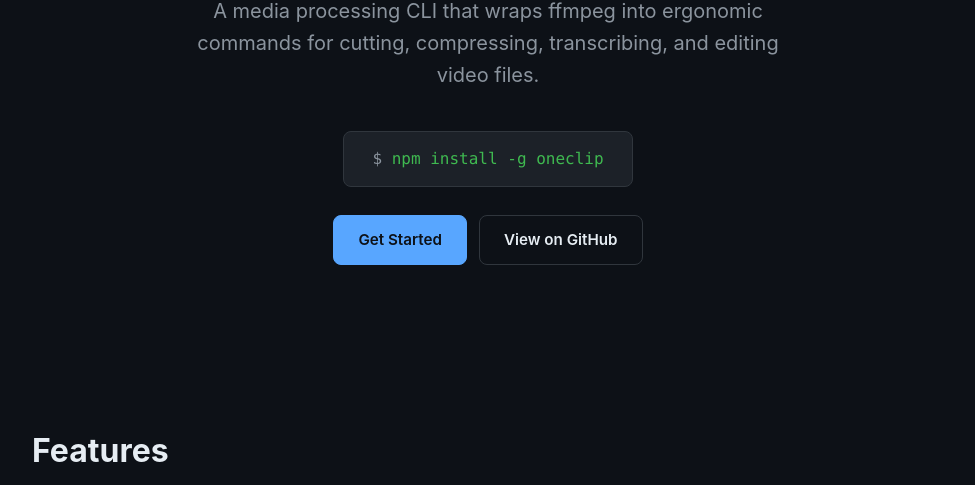
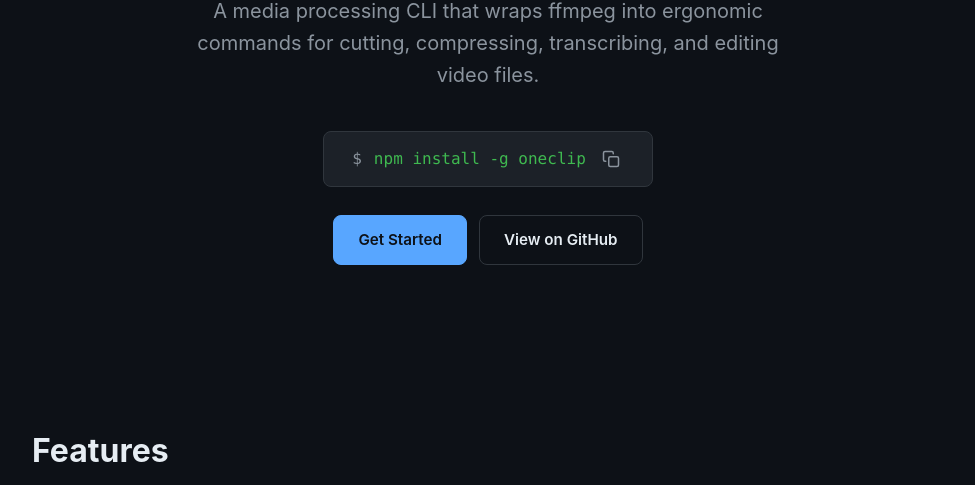
Before and after one commit to Daymannovaes/the-one-clip, a website: page docs/index.html in a window 1280 px wide. Shown: the part 308-793 px from the top of the page, without its empty margins (152-1127 px from the left). Drawn offline with Linux system fonts and the light colour scheme.

Commit message:
copy button

```diff
--- a/docs/index.html
+++ b/docs/index.html
@@ -81,7 +81,9 @@
       margin: 0 auto 40px;
     }
     .hero-install {
-      display: inline-block;
+      display: inline-flex;
+      align-items: center;
+      gap: 12px;
       background: var(--bg-code);
       border: 1px solid var(--border);
       border-radius: 8px;
@@ -92,6 +94,18 @@
       margin-bottom: 28px;
     }
     .hero-install span { color: var(--text-muted); }
+    .copy-btn {
+      background: none;
+      border: none;
+      cursor: pointer;
+      color: var(--text-muted);
+      padding: 4px;
+      display: flex;
+      align-items: center;
+      transition: color 0.15s;
+    }
+    .copy-btn:hover { color: var(--text); }
+    .copy-btn.copied { color: var(--green); }
     .hero-actions { display: flex; gap: 12px; justify-content: center; flex-wrap: wrap; }
     .btn {
       display: inline-flex;
@@ -274,6 +288,15 @@
     <p>A media processing CLI that wraps ffmpeg into ergonomic commands for cutting, compressing, transcribing, and editing video files.</p>
     <div class="hero-install">
       <span>$</span> npm install -g oneclip
+      <button class="copy-btn" onclick="copyInstall(this)" title="Copy to clipboard">
+        <svg class="icon-copy" width="18" height="18" viewBox="0 0 24 24" fill="none" stroke="currentColor" stroke-width="2" stroke-linecap="round" stroke-linejoin="round">
+          <rect x="9" y="9" width="13" height="13" rx="2" ry="2"></rect>
+          <path d="M5 15H4a2 2 0 0 1-2-2V4a2 2 0 0 1 2-2h9a2 2 0 0 1 2 2v1"></path>
+        </svg>
+        <svg class="icon-check" width="18" height="18" viewBox="0 0 24 24" fill="none" stroke="currentColor" stroke-width="2" stroke-linecap="round" stroke-linejoin="round" style="display:none">
+          <polyline points="20 6 9 17 4 12"></polyline>
+        </svg>
+      </button>
     </div>
     <div class="hero-actions">
       <a href="#install" class="btn btn-primary">Get Started</a>
@@ -424,5 +447,19 @@
   </div>
 </footer>
 
+<script>
+function copyInstall(btn) {
+  navigator.clipboard.writeText('npm install -g oneclip');
+  btn.classList.add('copied');
+  btn.querySelector('.icon-copy').style.display = 'none';
+  btn.querySelector('.icon-check').style.display = 'block';
+  setTimeout(() => {
+    btn.classList.remove('copied');
+    btn.querySelector('.icon-copy').style.display = '';
+    btn.querySelector('.icon-check').style.display = 'none';
+  }, 2000);
+}
+</script>
+
 </body>
 </html>
```
